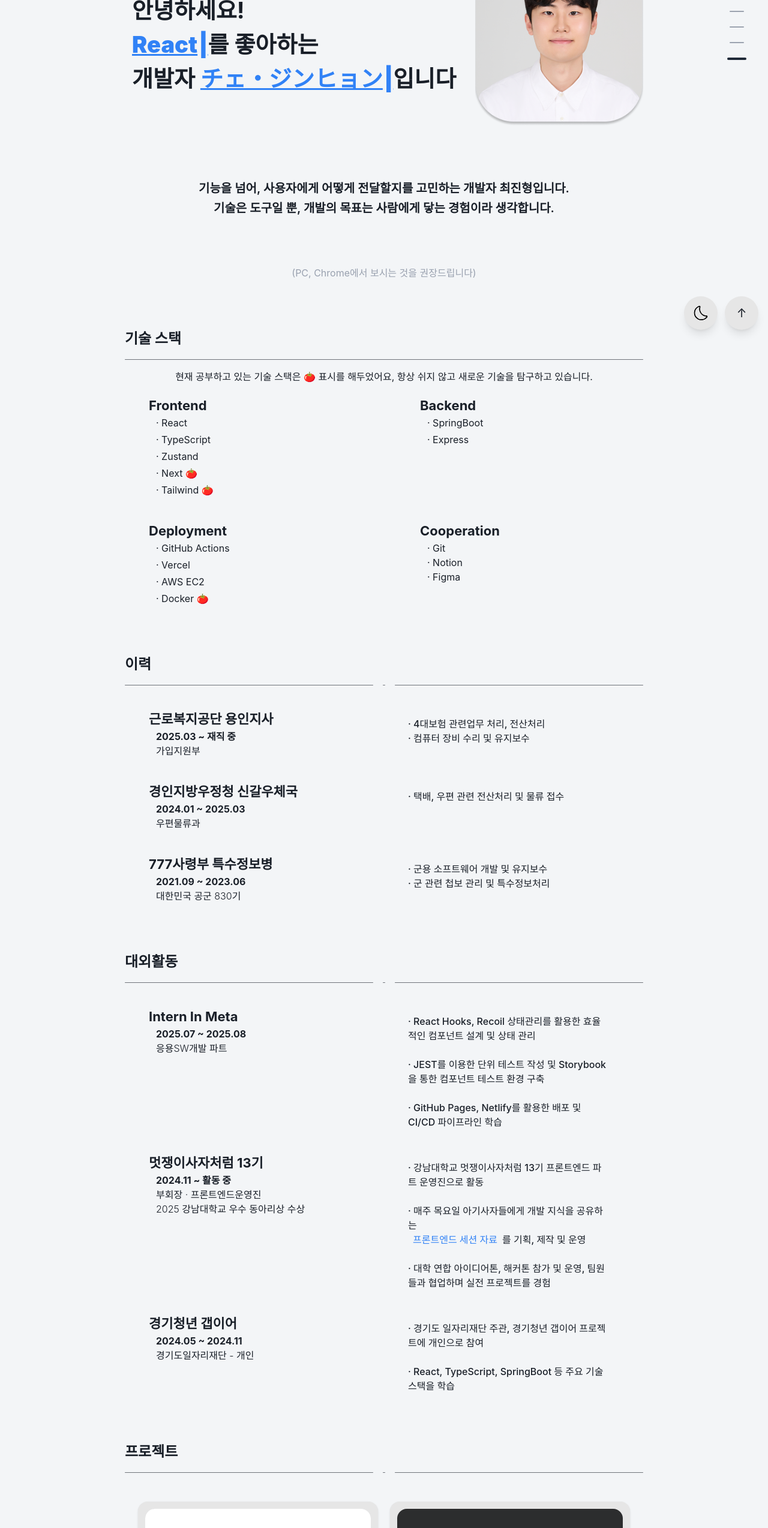
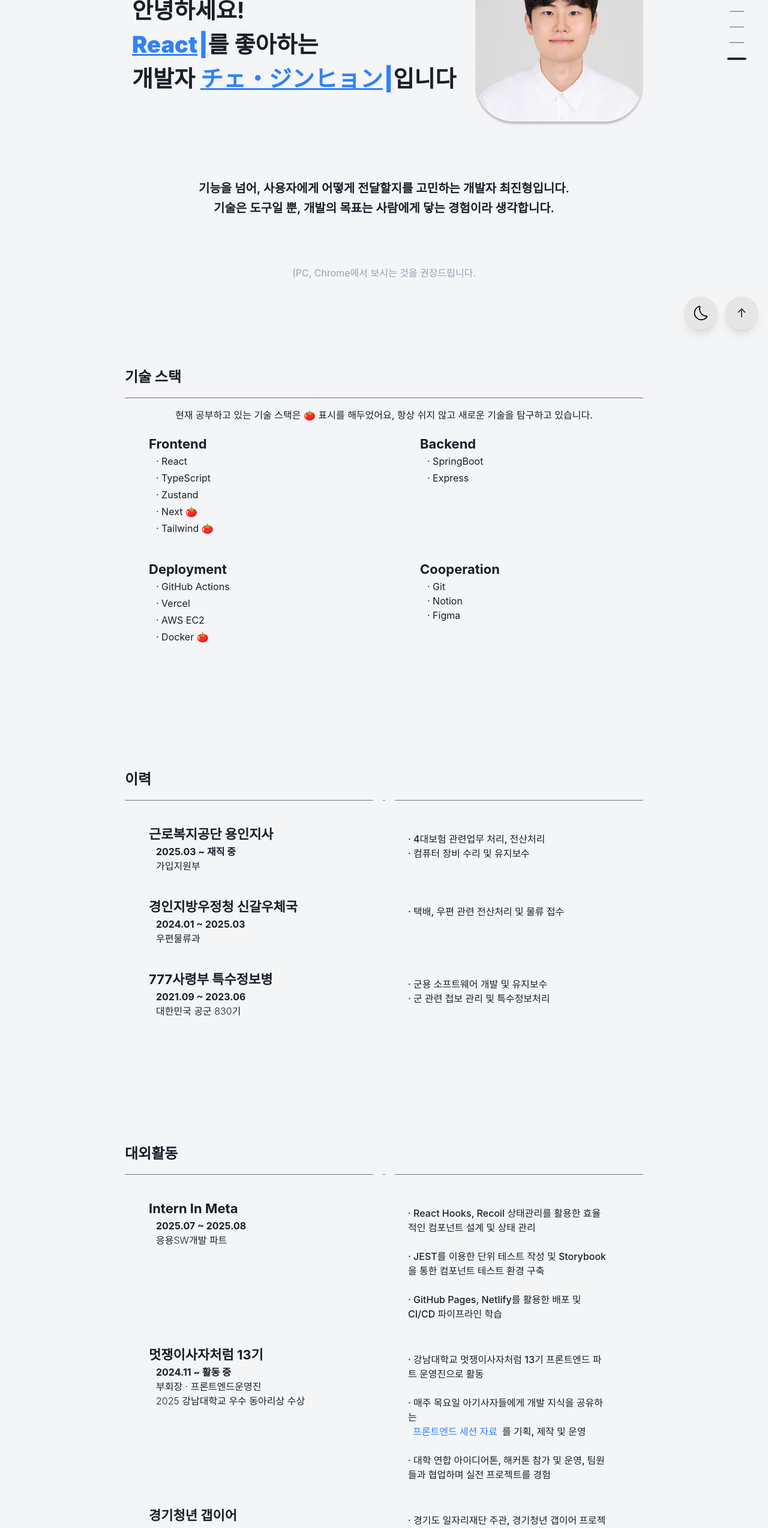
Before and after one commit to Neogul02/ChoeJinHyeong, a Next.js app: page / in a window 1280 px wide. Shown: the part 234-2782 px from the top of the page at 60% size. Built offline with nearby package versions, Linux system fonts and the light colour scheme.

Commit message:
fix: Refactor main page sections

```diff
--- a/src/app/page.tsx
+++ b/src/app/page.tsx
@@ -57,11 +57,12 @@ export default function Home() {
           <br />
           기술은 도구일 뿐, 개발의 목표는 사람에게 닿는 경험이라 생각합니다.
         </p>
-        <p className='text-center mt-20 text-gray-400'>(PC, Chrome에서 보시는 것을 권장드립니다)</p>
+        <p className='text-center mt-20 text-gray-400'>(PC, Chrome에서 보시는 것을 권장드립니다.</p>
       </motion.section>
 
+      {/* 기술 스택 섹션 */}
       <motion.section
-        className='max-w-5xl mx-auto mt-12 mb-12 px-4'
+        className='max-w-5xl mx-auto py-16 px-4'
         initial={{ opacity: 0, y: 30 }}
         animate={{ opacity: 1, y: 0 }}
         transition={{ duration: 0.6, delay: 0.4 }}>
@@ -69,32 +70,74 @@ export default function Home() {
         <div id='stack'>
           <Stack />
         </div>
+      </motion.section>
 
+      {/* 이력 섹션 */}
+      <motion.section
+        className='max-w-5xl mx-auto py-16 px-4'
+        initial={{ opacity: 0, y: 30 }}
+        animate={{ opacity: 1, y: 0 }}
+        transition={{ duration: 0.6, delay: 0.5 }}>
         <SectionLineDivided text='이력' />
         <div id='career'>
           <Career />
         </div>
+      </motion.section>
 
+      {/* 대외활동 섹션 */}
+      <motion.section
+        className='max-w-5xl mx-auto py-16 px-4'
+        initial={{ opacity: 0, y: 30 }}
+        animate={{ opacity: 1, y: 0 }}
+        transition={{ duration: 0.6, delay: 0.6 }}>
         <SectionLineDivided text='대외활동' />
         <div id='activities'>
           <Activities />
         </div>
+      </motion.section>
 
+      {/* 프로젝트 섹션 */}
+      <motion.section
+        className='max-w-5xl mx-auto py-16 px-4'
+        initial={{ opacity: 0, y: 30 }}
+        animate={{ opacity: 1, y: 0 }}
+        transition={{ duration: 0.6, delay: 0.7 }}>
         <SectionLineDivided text='프로젝트' />
         <div id='projects'>
           <Projects />
         </div>
+      </motion.section>
 
+      {/* 자격증 섹션 */}
+      <motion.section
+        className='max-w-5xl mx-auto py-16 px-4'
+        initial={{ opacity: 0, y: 30 }}
+        animate={{ opacity: 1, y: 0 }}
+        transition={{ duration: 0.6, delay: 0.8 }}>
         <SectionLineDivided text='자격증' />
         <div id='certification'>
           <Certification />
         </div>
+      </motion.section>
 
+      {/* 교육 섹션 */}
+      <motion.section
+        className='max-w-5xl mx-auto py-16 px-4'
+        initial={{ opacity: 0, y: 30 }}
+        animate={{ opacity: 1, y: 0 }}
+        transition={{ duration: 0.6, delay: 0.9 }}>
         <SectionLineDivided text='교육' />
         <div id='education'>
           <Education />
         </div>
+      </motion.section>
 
+      {/* 연락처 섹션 */}
+      <motion.section
+        className='max-w-5xl mx-auto py-16 px-4'
+        initial={{ opacity: 0, y: 30 }}
+        animate={{ opacity: 1, y: 0 }}
+        transition={{ duration: 0.6, delay: 1.0 }}>
         <Contact />
       </motion.section>
     </motion.main>
--- a/src/components/contents/Projects.tsx
+++ b/src/components/contents/Projects.tsx
@@ -60,7 +60,7 @@ export default function Projects() {
     {
       id: 3,
       title: 'Hanamory: AI 꽃다발 인식 서비스',
-      period: '2025.03 ~ 진행 중',
+      period: '2025.03 ~ 2025.11',
       image: '/images/hanamory/hanamory_main.jpg',
     },
     {
```
